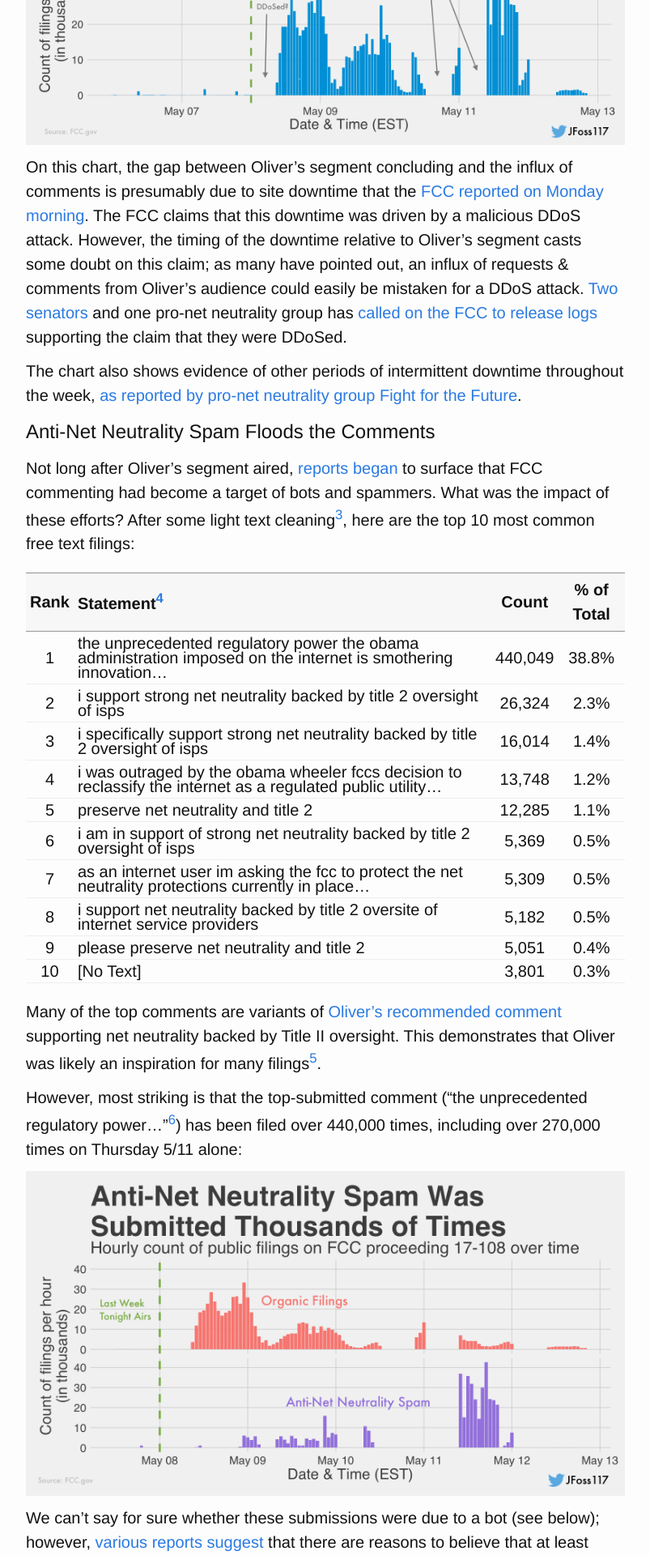
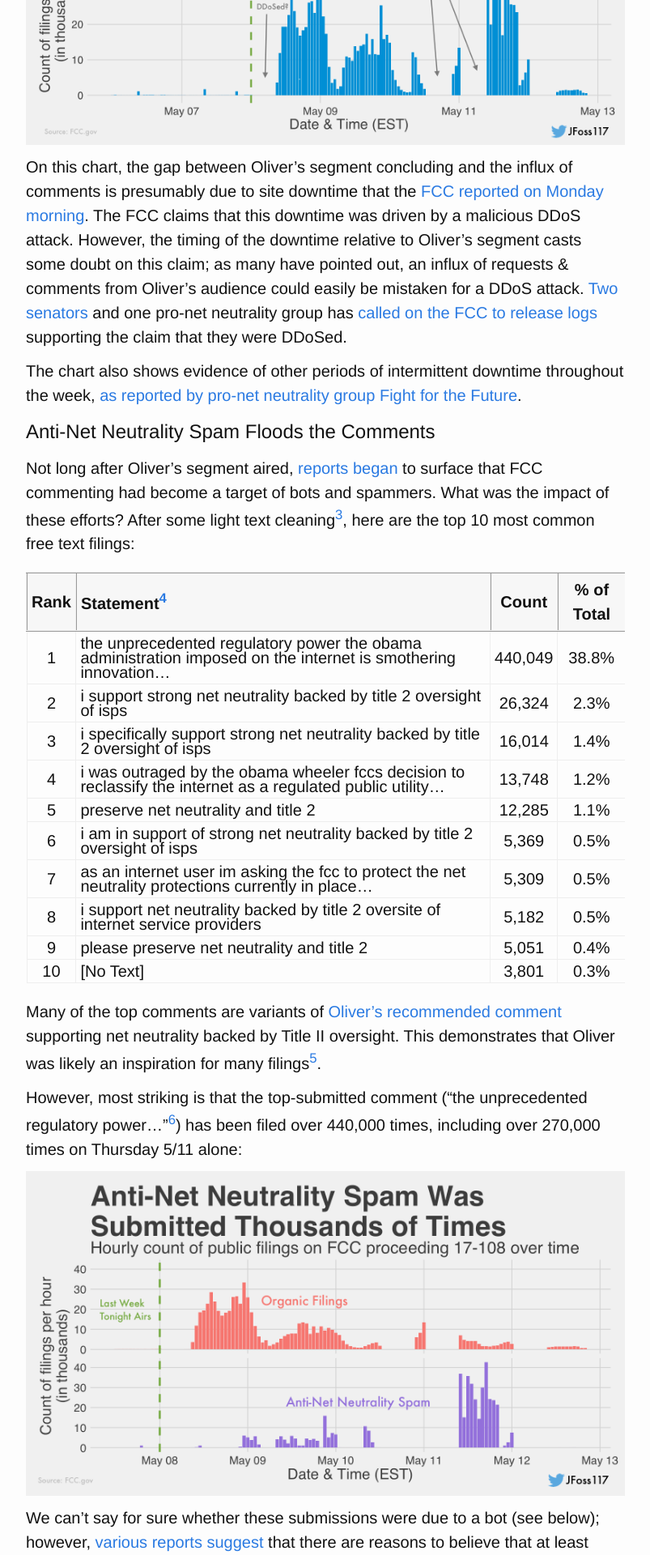
Before and after one commit to Fossj117/fossj117.github.io, a Jekyll site: the page built from _posts/2017-05-13-fcc-filings.md, in a window 1280 px wide. Shown: the part 1054-2974 px from the top of the page at 81% size, without its empty margins (238-1041 px from the left). Built offline with Jekyll 4.4.1, drawn with Linux system fonts in a browser that asks for light colours.

Commit message:
tweak table styles

```diff
--- a/_sass/_base.scss
+++ b/_sass/_base.scss
@@ -200,7 +200,7 @@
     padding: 5px 5px;
 }
 table, table th, table td {
-    border-left-style: none;
+    border-left-style: inset;
     border-right-style: none;
 }
 table thead, table tr.even {
```
